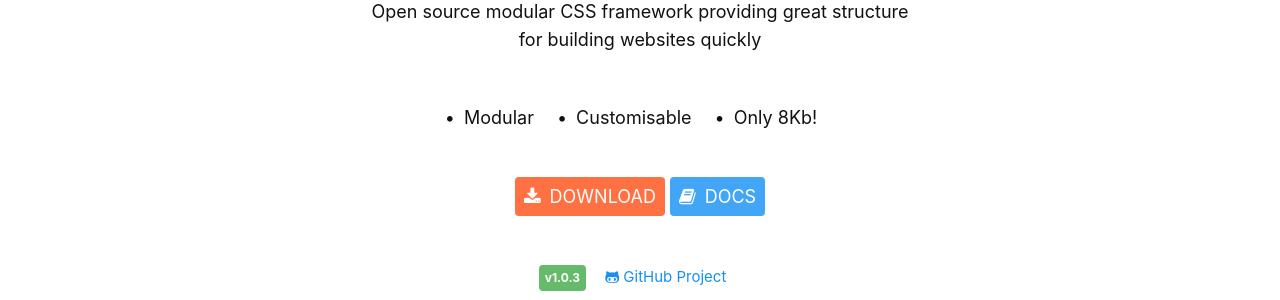
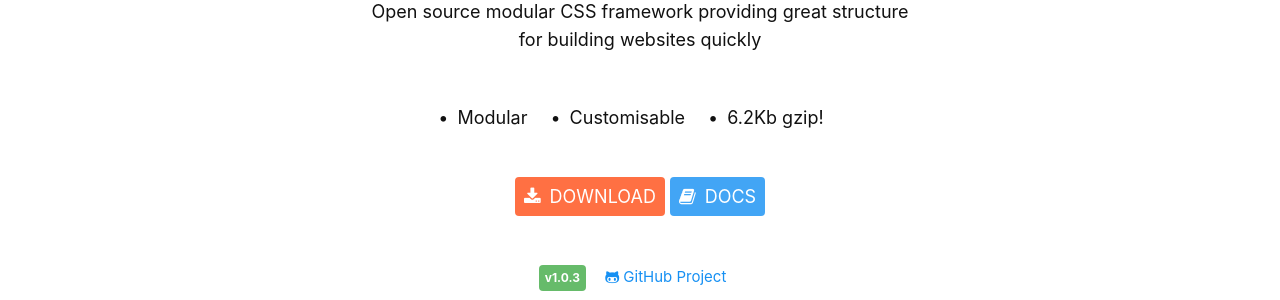
Before and after one commit to eddie/blazecss.github.io, a Jekyll site: the page built from index.html, in a window 1280 px wide. Shown: the part 431-731 px from the top of the page. Built offline with Jekyll 4.4.1, drawn with Linux system fonts in a browser that asks for light colours; nearby versions of some CDN libraries.

Commit message:
Update header.html

```diff
--- a/_includes/header.html
+++ b/_includes/header.html
@@ -22,7 +22,7 @@
 			<ul class="list list--inline">
 				<li class="list__item">Modular</li>
 				<li class="list__item">Customisable</li>
-				<li class="list__item">Only 8Kb!</li>
+				<li class="list__item">6.2Kb gzip!</li>
 			</ul>
 		</div>
 
```
